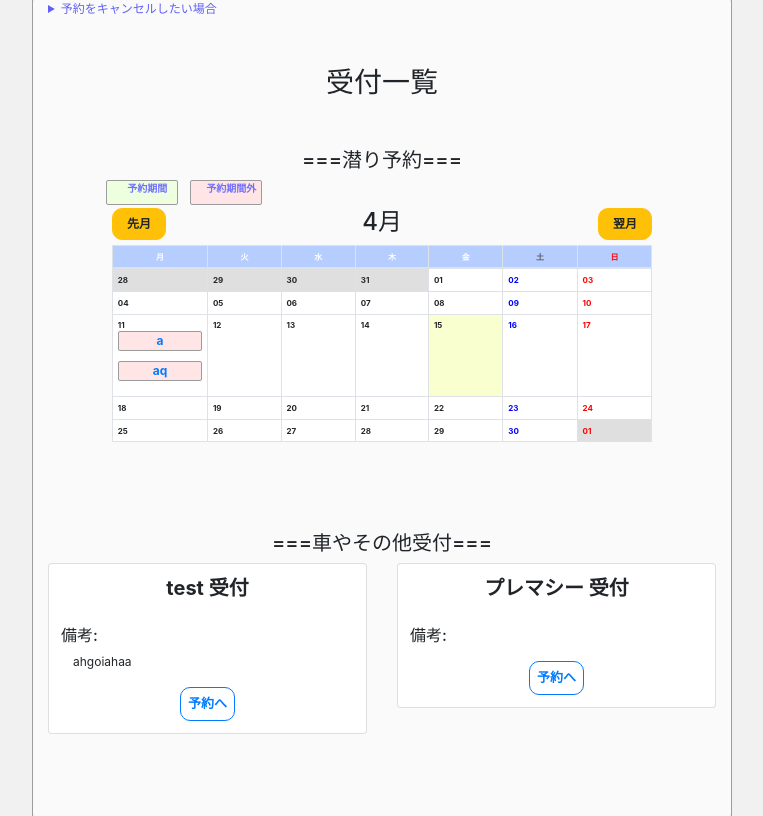
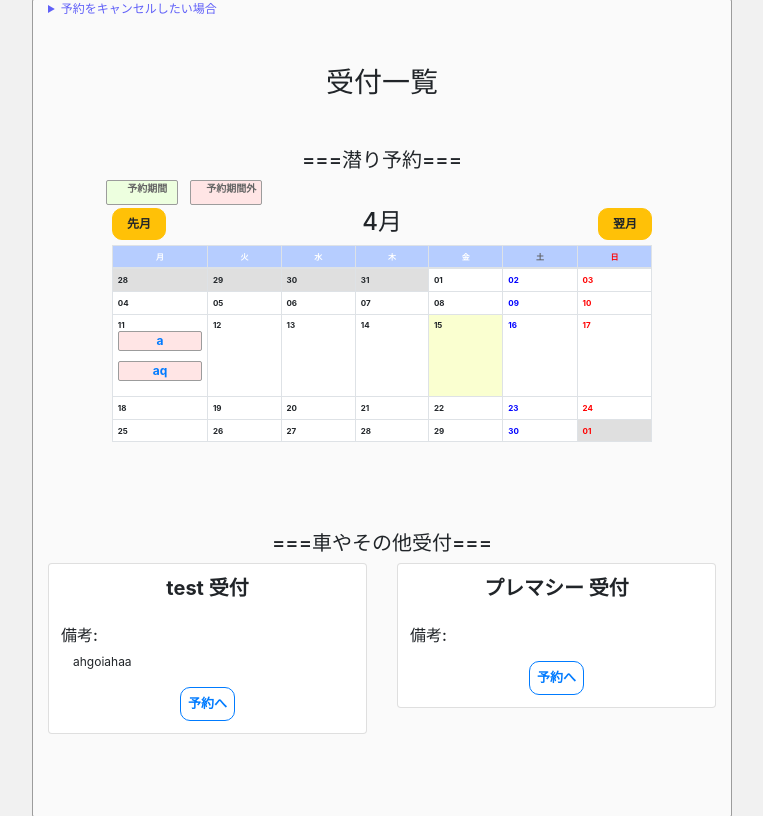
Before and after one commit to inatai/divbook_pj, a Django app: page / in a window 1280 px wide. Shown: the part 69-885 px from the top of the page, without its empty margins (258-1021 px from the left). Run offline with Django 4.2, Linux system fonts and the light colour scheme; data comes from the database, SQL or seed files in the repository; parts of the project's set-up code (start-up, migrations or seed data) failed here and were passed over; some libraries are stand-ins or nearby versions.

Commit message:
font color

```diff
--- a/app/templates/app/item.html
+++ b/app/templates/app/item.html
@@ -26,11 +26,11 @@
             {% endif %}
 
             <div style="display: flex;">
-                <div class="hako " style="background-color: rgb(237, 255, 223); color: rgb(112, 112, 255); font-weight:  bold;">
+                <div class="hako " style="background-color: rgb(237, 255, 223); color: rgb(100, 100, 100); font-weight:  bold;">
                     　予約期間
                 </div>
                 <div>　</div>
-                <div class="hako" style="background-color: rgb(255, 229, 229); color: rgb(112, 112, 255); font-weight:  bold;">
+                <div class="hako" style="background-color: rgb(255, 229, 229); color: rgb(100, 100, 100); font-weight:  bold;">
                     　予約期間外
                 </div>
             </div>
```
